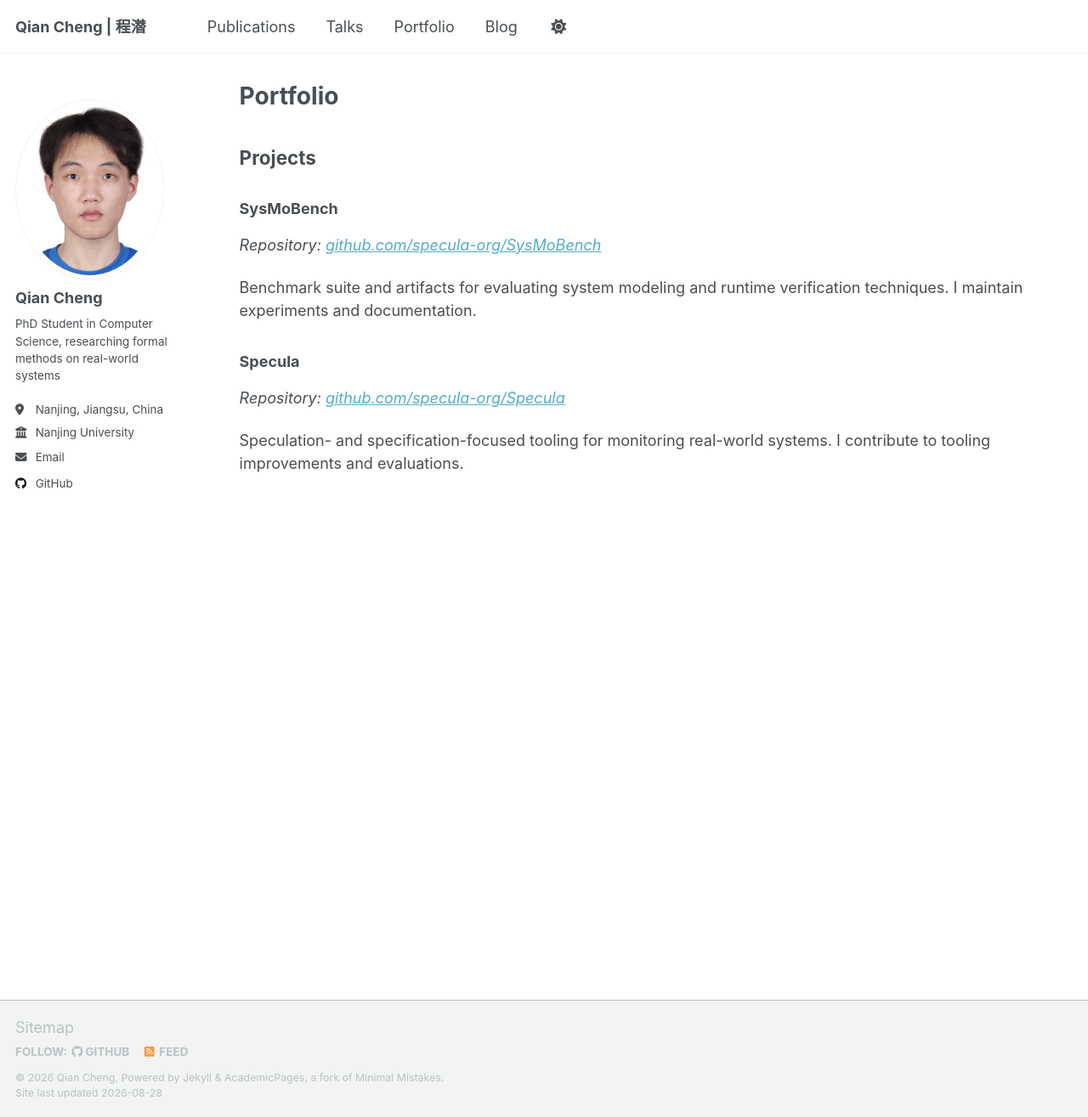
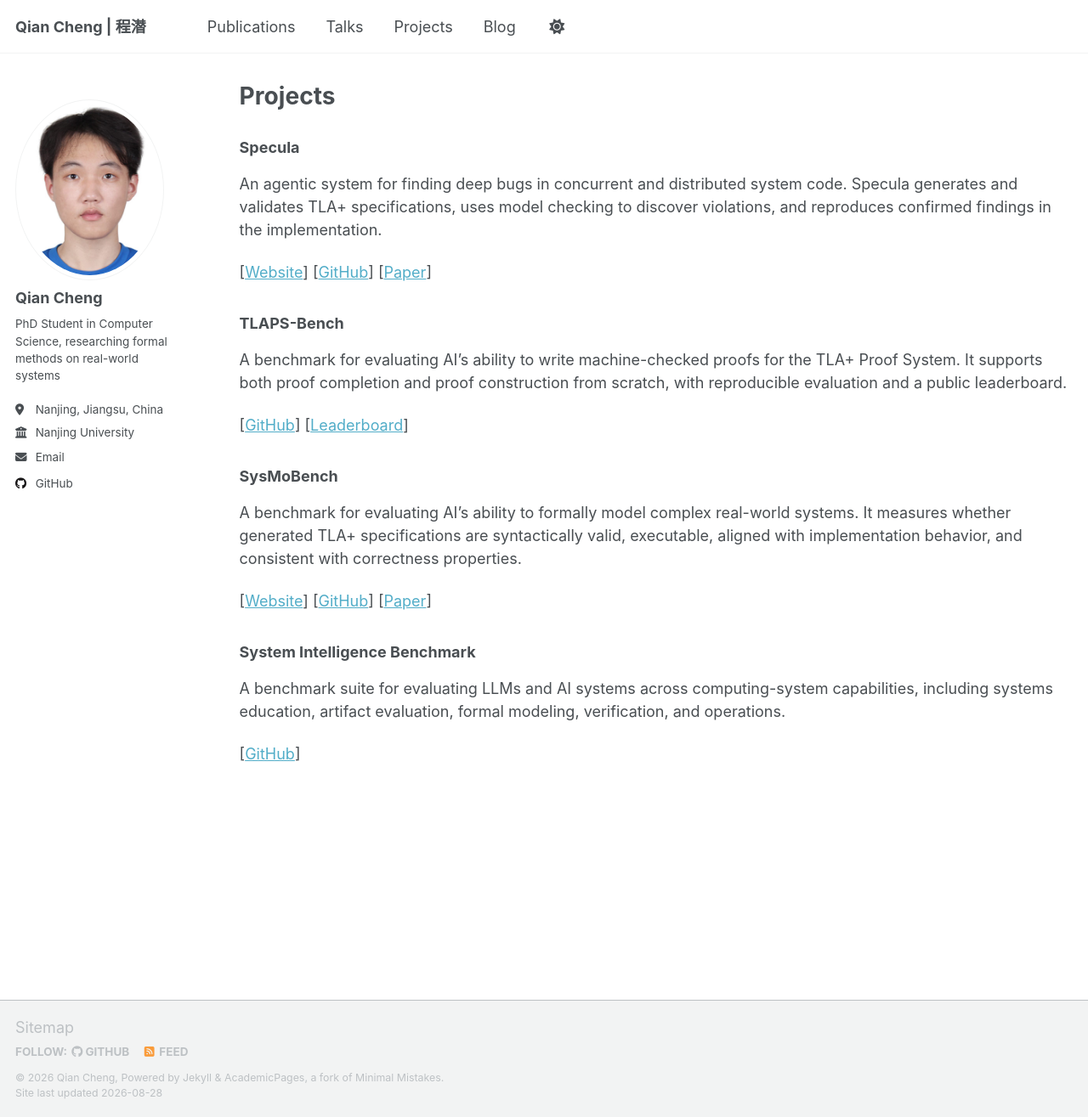
Before and after one commit to Qian-Cheng-nju/Qian-Cheng-nju.github.io, a Jekyll site: the page built from _pages/portfolio.md, in a window 1280 px wide and 1315 px high. Shown: the whole window at 85% size. Built offline with Jekyll 4.4.1, drawn with Linux system fonts in a browser that asks for light colours; a script that is not in the unit is left out.

Commit message:
Refine projects, publications, and blog

```diff
--- a/_data/navigation.yml
+++ b/_data/navigation.yml
@@ -14,7 +14,7 @@ main:
   - title: "Talks"
     url: /talks/
 
-  - title: "Portfolio"
+  - title: "Projects"
     url: /portfolio/
 
   - title: "Blog"
--- a/_pages/portfolio.md
+++ b/_pages/portfolio.md
@@ -1,18 +1,30 @@
 ---
 layout: archive
-title: "Portfolio"
+title: "Projects"
 permalink: /portfolio/
 author_profile: true
 ---
 
-## Projects
+### Specula
+
+An agentic system for finding deep bugs in concurrent and distributed system code. Specula generates and validates TLA+ specifications, uses model checking to discover violations, and reproduces confirmed findings in the implementation.
+
+[[Website](https://specula.info/)] [[GitHub](https://github.com/specula-org/Specula)] [[Paper](https://arxiv.org/abs/2607.25333)]
+
+### TLAPS-Bench
+
+A benchmark for evaluating AI's ability to write machine-checked proofs for the TLA+ Proof System. It supports both proof completion and proof construction from scratch, with reproducible evaluation and a public leaderboard.
+
+[[GitHub](https://github.com/specula-org/tlaps-bench)] [[Leaderboard](https://specula-org.github.io/tlaps-bench-website/)]
 
 ### SysMoBench
-*Repository: [github.com/specula-org/SysMoBench](https://github.com/specula-org/SysMoBench)*
 
-Benchmark suite and artifacts for evaluating system modeling and runtime verification techniques. I maintain experiments and documentation.
+A benchmark for evaluating AI's ability to formally model complex real-world systems. It measures whether generated TLA+ specifications are syntactically valid, executable, aligned with implementation behavior, and consistent with correctness properties.
 
-### Specula
-*Repository: [github.com/specula-org/Specula](https://github.com/specula-org/Specula)*
+[[Website](https://sysmobench.com/)] [[GitHub](https://github.com/specula-org/SysMoBench)] [[Paper](https://arxiv.org/abs/2509.23130)]
 
-Speculation- and specification-focused tooling for monitoring real-world systems. I contribute to tooling improvements and evaluations.
+### System Intelligence Benchmark
+
+A benchmark suite for evaluating LLMs and AI systems across computing-system capabilities, including systems education, artifact evaluation, formal modeling, verification, and operations.
+
+[[GitHub](https://github.com/sys-intelligence/system-intelligence-benchmark)]
--- a/_pages/year-archive.html
+++ b/_pages/year-archive.html
@@ -23,6 +23,11 @@ redirect_from:
 
 <ul>
   <li>
+    <strong>August 26, 2026</strong> —
+    <a href="https://www.jiqizhixin.com/articles/2026-08-26-9" hreflang="zh-CN">Specula: Scaling Formal Specifications to Find Deep Bugs in Real-World Systems</a><br>
+    <span lang="zh-CN">机器之心</span> · Chinese-language feature.
+  </li>
+  <li>
     <strong>August 12, 2026</strong> —
     <a href="https://muratbuffalo.blogspot.com/2026/08/specula-scaling-formal-specifications.html">Specula: Scaling Formal Specifications for Autonomous Model Checking of System Code</a><br>
     Murat Demirbas, <em>Metadata</em>.
```
Also changed, not shown: _pages/portfolio.html (deleted, +0 -13 lines), _portfolio/portfolio-1.md (deleted, +0 -9 lines), _portfolio/portfolio-2.html (deleted, +0 -12 lines), _publications/2025-12-20-distributed-system-model-checking.md (+0 -1 lines), _publications/2026-01-01-sysmobench.md (+0 -1 lines), _publications/2026-07-28-specula.md (+0 -1 lines).
